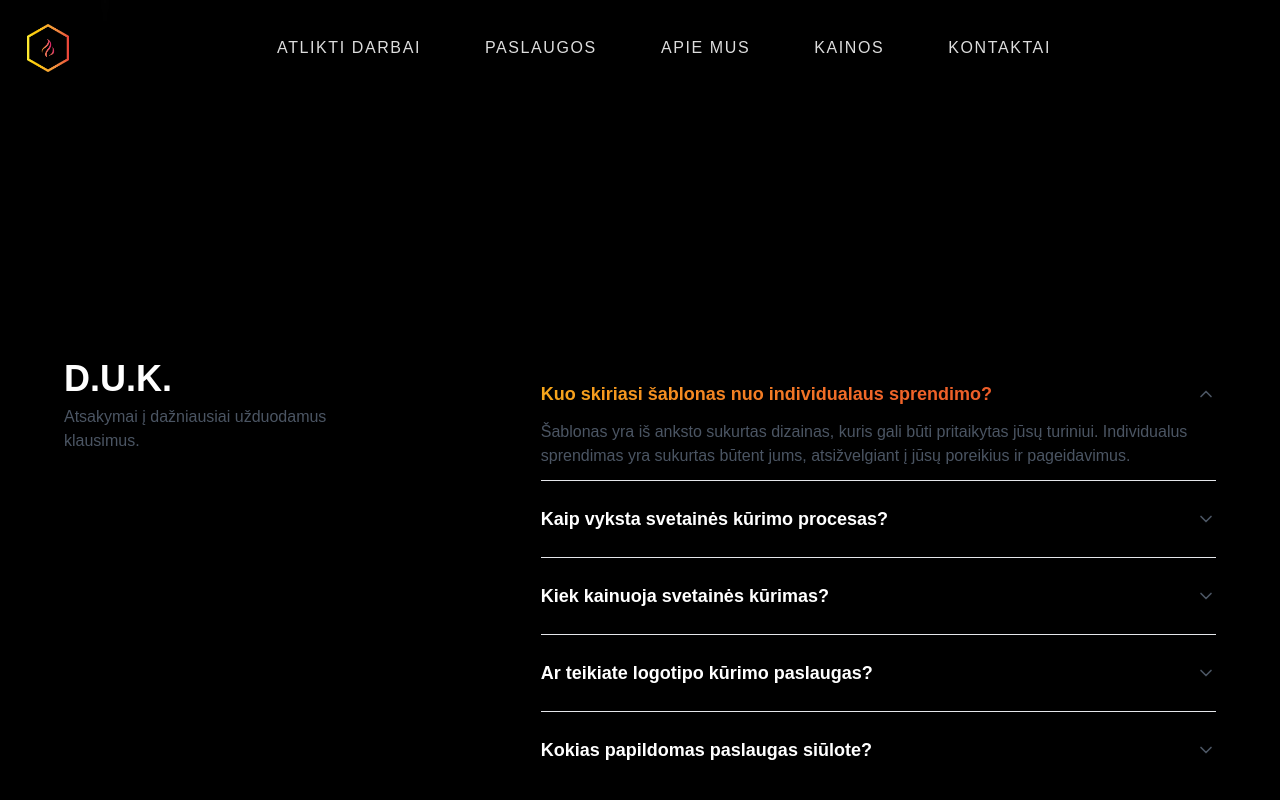
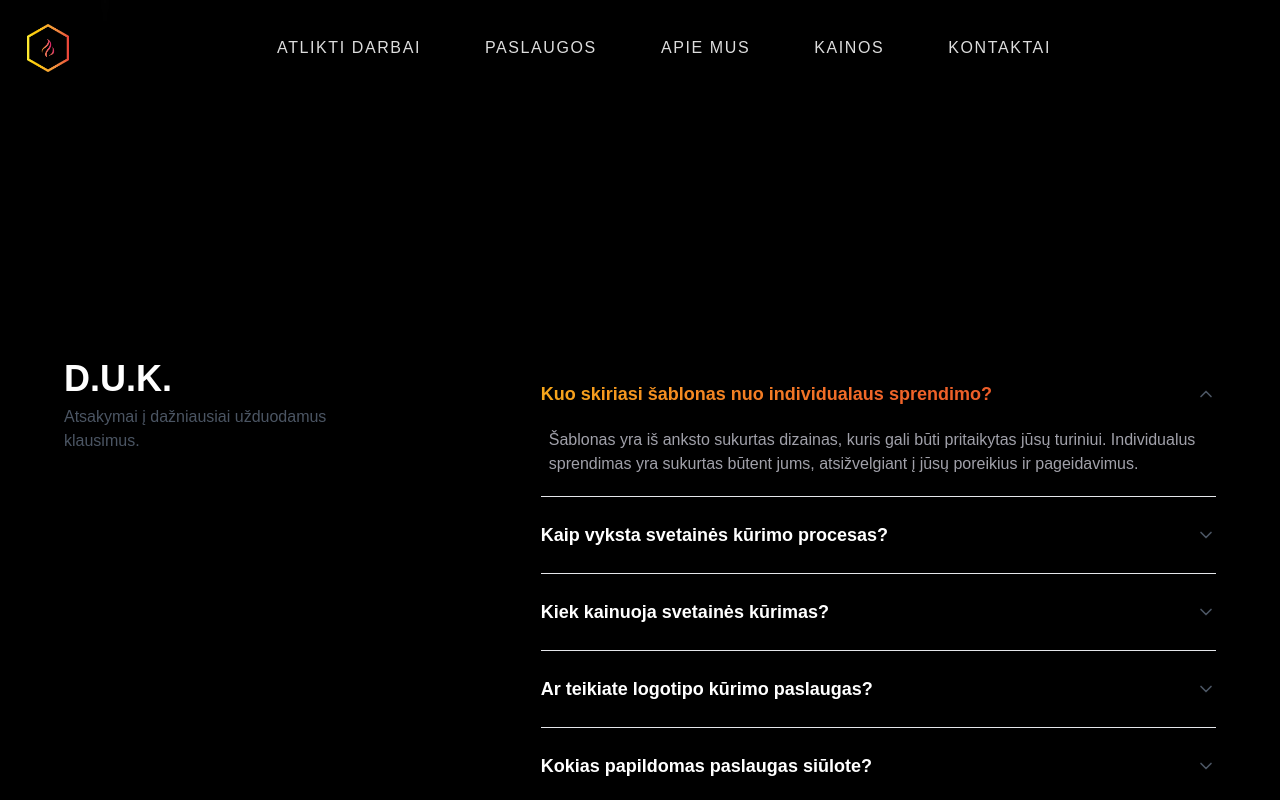
Before and after one commit to Drangis-tech/nextjs-portfolio-website, a Next.js app: page / in a window 1280 px wide. Both pictures are taken after a click on the button "Kuo skiriasi šablonas nuo individualaus sprendimo?". Shown: the part 4989-5789 px from the top of the page. Built offline with nearby package versions, Linux system fonts and the light colour scheme; no server answers; what tailwindcss-debug-screens would draw is missing.

Commit message:
grid backgroundas

```diff
--- a/app/components/FAQ.tsx
+++ b/app/components/FAQ.tsx
@@ -2,28 +2,13 @@ import React, { useState } from 'react';
 
 const FAQ = () => {
   const [openFAQ, setOpenFAQ] = useState<number | null>(null);
-  const [heights, setHeights] = useState<number[]>(Array(5).fill(0)); // Array to store heights
 
   const toggleFAQ = (index: number) => {
-    if (openFAQ === index) {
-      setOpenFAQ(null);
-      setHeights(prevHeights => {
-        const newHeights = [...prevHeights];
-        newHeights[index] = 0; // Set height to 0 when closing
-        return newHeights;
-      });
-    } else {
-      setOpenFAQ(index);
-      setHeights(prevHeights => {
-        const newHeights = Array(5).fill(0); // Reset all heights to 0
-        newHeights[index] = 200; // Set height for the opened item
-        return newHeights;
-      });
-    }
+    setOpenFAQ(openFAQ === index ? null : index);
   };
 
   return (
-    <div className="max-w-[85rem] px-4 py-10 sm:px-6 lg:px-8 lg:py-14 mx-auto">
+    <div className="max-w-[85rem] px-4 py-10 sm:px-6 lg:px-8 lg:py-14 mx-auto min-h-[80vh]"> {/* Added min-height */}
       {/* Grid */}
       <div className="grid md:grid-cols-5 gap-10">
         <div className="md:col-span-2">
@@ -39,7 +24,7 @@ const FAQ = () => {
 
         <div className="md:col-span-3">
           {/* Accordion Container */}
-          <div className="overflow-hidden divide-y divide-gray-200 dark:divide-neutral-700">
+          <div className="divide-y divide-gray-200 dark:divide-neutral-700">
             {Array.from({ length: 5 }, (_, index) => (
               <div key={index} className={`pt-6 pb-3 ${index === 0 ? 'pt-0' : ''}`}>
                 <button
@@ -90,12 +75,16 @@ const FAQ = () => {
                   </svg>
                 </button>
                 <div
-                  className={`overflow-hidden transition-[max-height] duration-500 ease-in-out transform ${
-                    openFAQ === index ? 'opacity-100 translate-y-0' : 'opacity-0 -translate-y-4'
+                  className={`transition-all duration-500 ease-in-out overflow-hidden ${
+                    openFAQ === index ? 'max-h-96 opacity-100' : 'max-h-0 opacity-0'
                   }`}
-                  style={{ maxHeight: heights[index] }} // Set max height based on state
+                  style={{
+                    maxHeight: openFAQ === index ? '300px' : '0', // Adjust max-height for smooth expand/collapse
+                    opacity: openFAQ === index ? '1' : '0',
+                    transition: 'max-height 0.5s ease, opacity 0.5s ease',
+                  }}
                 >
-                  <p className="text-gray-600 dark:text-neutral-400">
+                  <p className="text-zinc-400 p-2">
                     {index === 0 &&
                       'Šablonas yra iš anksto sukurtas dizainas, kuris gali būti pritaikytas jūsų turiniui. Individualus sprendimas yra sukurtas būtent jums, atsižvelgiant į jūsų poreikius ir pageidavimus.'}
                     {index === 1 &&
```
